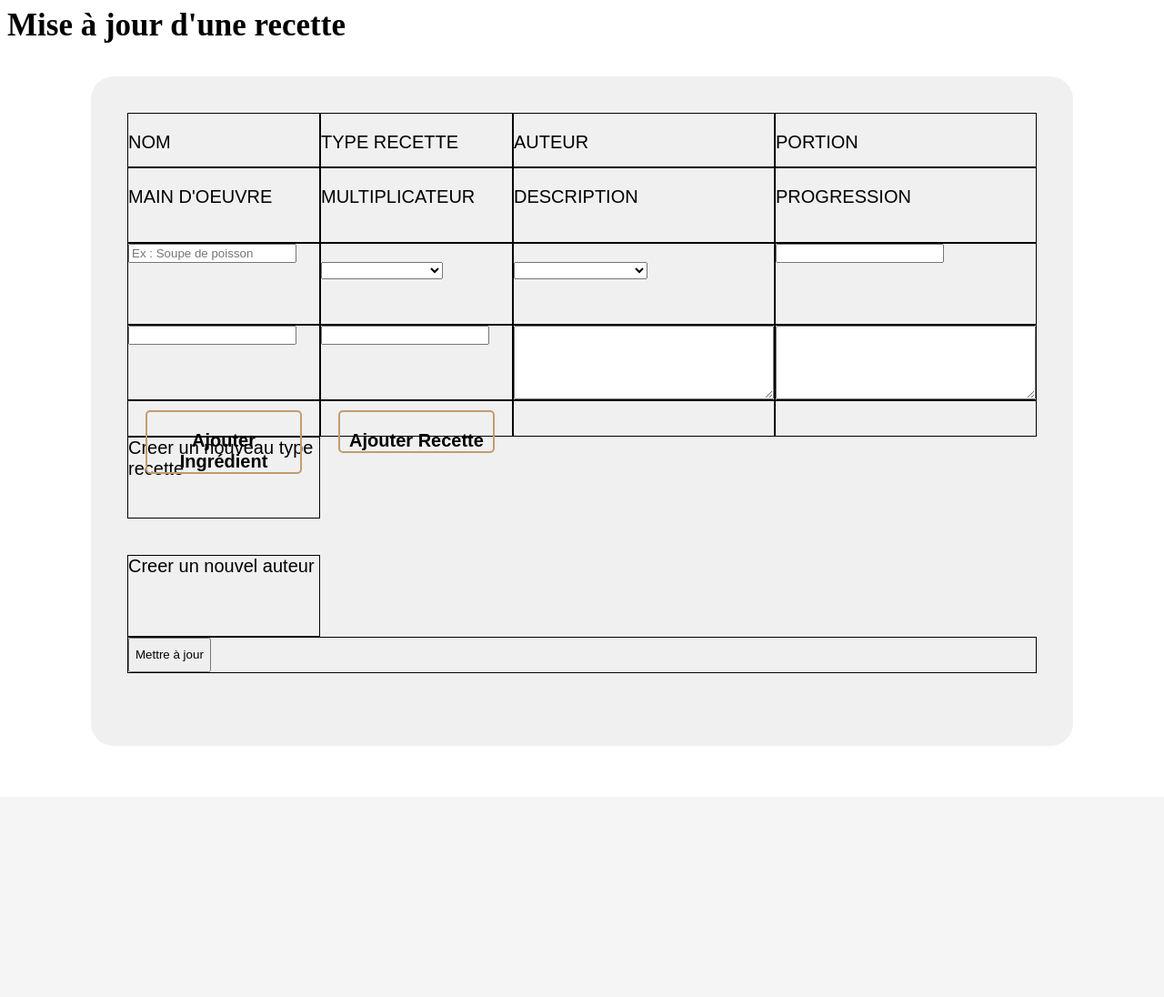
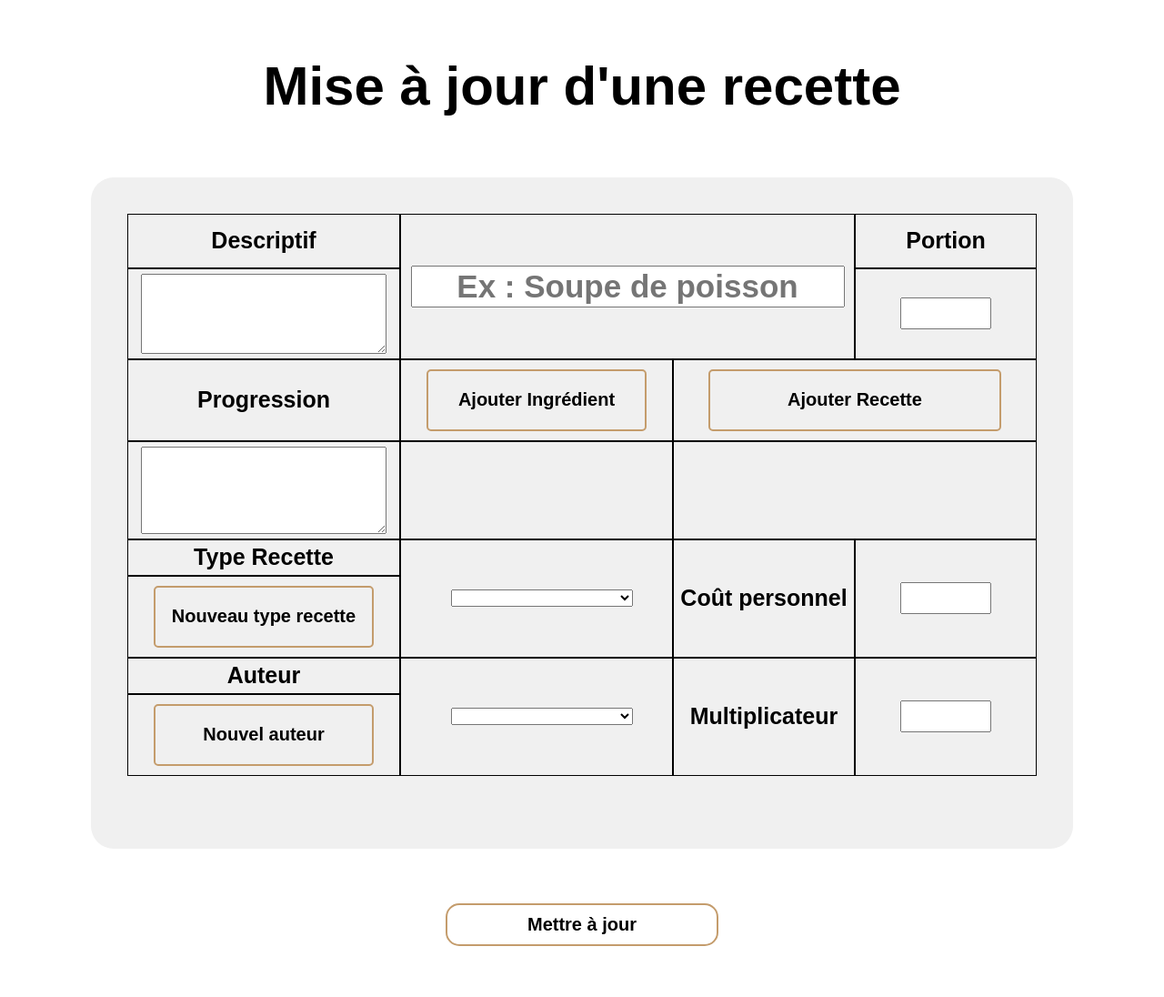
Before and after one commit to etienne-tillier/ProjetPiscine, a PHP site: page /view/recette/update.php in a window 1280 px wide. Shown: the whole page at 91% size. Before the commit the page ends 740 px from the top, so only its background shows below. Run offline with PHP 8.4, Linux system fonts and the light colour scheme; the template is opened without the code that fills it, so the values that code supplies are empty.

Commit message:
les forms c'est fini + correction fonction

```diff
--- a/style/style_formulaire_recette.css
+++ b/style/style_formulaire_recette.css
@@ -4,7 +4,7 @@
     font-weight: bold;
     font-size: 60px;
     margin-top: 60px;
-    margin-bottom: 60px;
+    margin-bottom: 30px;
 }
 
 fieldset{
@@ -31,7 +31,7 @@ fieldset{
 	margin-top: 30px;
     display: grid;
     grid-template-columns: 3fr 3fr 2fr 2fr;
-    grid-template-rows: 60px minmax(60px, 1fr) 90px 1fr 40px 90px 40px 90px 40px 40px;
+    grid-template-rows: 60px 100px 90px 1fr 40px 90px 40px 90px 40px;
 	background-color: rgb(240,240,240);
 	border-radius: 25px;
 }
@@ -164,24 +164,73 @@ fieldset{
     display: flex;
 }
 
-.bouton3{
-    grid-column: 1/5;
-    grid-row: 9;
-    display: flex;
+/* Style des éléments */
+
+.titre, .num{
+	margin: auto;
 }
 
-/* Style des éléments */
+.entrer_text_titre{
+    text-align: center;
+    font-size: 35px;
+    font-weight: bold;
+}
 
-.titre{
-	font-size: 35px;
-	font-weight: bold;
-	margin: auto;
+.entrer_text_num{
+    width: 100px;
+    text-align: center;
+    font-size: 25px;
+}
+
+.entrer_text_area{
+    font-size: 15px;
+    margin: auto;
+    margin-bottom: 5px;
+    margin-top: 5px;
+    max-width: 270px;
+    width: 100%;
+}
+
+#auteurSelect, #typeRecetteSelect, .sous_div{
+    margin: auto;
+}
+
+#selectTypeRecette, #selectAuteur{
+    width: 200px;
+}
+
+.choix{
+    width: 210px;
+}
+
+.liste_der{
+    margin-left: 20%;
+}
+
+#newAuteurNom, #newAuteurPrenom, #newTypeRecette, .entrer_text1{
+    font-size: 20px;
+    max-width: 80%;
+}
+
+#newTypeRecette{
+    margin-top: 40px;
+}
+
+.contenu_fiche7 ul, .contenu_fiche6 ul{
+    margin: auto;
+    list-style: none;
+    display: flex;
+    flex-direction: column;
 }
 
 .sous_titre{
 	margin: auto;
 	font-size: 25px;
 	font-weight: bold;
+}
+
+#listeIngredient, #listeRecette{
+    list-style: none;
 }
 
 /* Style des boutons */
@@ -199,6 +248,38 @@ fieldset{
     transition: 400ms;
 }
 
-.bouton:hover, #ajouterIngredient:hover, #ajouterRecette:hover{
+.bouton:hover, #ajouterIngredient:hover, #ajouterRecette:hover, .bouton_final:hover{
     color: rgb(196, 156, 108);
 }
+
+.bouton3{
+    text-align: center;
+    padding-top: 30px;
+    padding-bottom: 30px;
+}
+
+.bouton_final{
+    font-size: 20px;
+    font-weight: bold;
+    padding: 10px;
+    width: 300px;
+	border:rgb(196, 156, 108) 2px solid;
+    border-radius: 15px;
+    background-color: transparent;
+    transition: 400ms;
+}
+
+.boutonRecette, .boutonIngredient{
+    margin-bottom: 30px;
+    padding-top: 10px;
+    padding-bottom: 10px;
+    width: 205px;
+    text-align: center;
+    border: solid rgb(196, 156, 108) 2px;
+    border-radius: 5px;
+    transition: 400ms;
+}
+
+.boutonRecette:hover, .boutonIngredient:hover{
+    color: rgb(196, 156, 108);
+}
--- a/view/recette/update.php
+++ b/view/recette/update.php
@@ -56,22 +56,22 @@
                         <?= ($ingredientDansRecette->getIdIngredient() == $ingredient->getIdIngredient() ? ',selected : true' : '') ?>
                     }));
                 <?php };?>
-            $("#listeIngredient div:last").append("<li><input type='text' value='<?= $ingredientDansRecette->getQuantiteIngredient() ?>'name='quantitesIngredients[]' placeholder='Quantité ingredient' required></input></li>");
-            $("#listeIngredient div:last").append("<li><div onclick='$(this).parent().parent().remove()'>Supprimer</div></li>");
+            $("#listeIngredient div:last").append("<li><input class='entrer_text1' type='text' value='<?= $ingredientDansRecette->getQuantiteIngredient() ?>'name='quantitesIngredients[]' placeholder='Quantité ingredient' required></input></li>");
+            $("#listeIngredient div:last").append("<li><div class='boutonIngredient' onclick='$(this).parent().parent().remove()'>Supprimer</div></li>");
             i++;
             <?php };?>
             <?php foreach ($tabRecetteDansRecette as $recetteDansRecette){?>
-            $("#listeIngredient").append("<div id='" + i + "'></div>");
-            $("#listeIngredient div:last").append("<li><select class='choix' name='recettes[]' placeholder='Choisissez la recette' required></select></li>");
+            $("#listeRecette").append("<div id='" + i + "'></div>");
+            $("#listeRecette div:last").append("<li><select class='choix' name='recettes[]' placeholder='Choisissez la recette' required></select></li>");
             <?php foreach ($listeRecette as $recette){?>
-                $("#listeIngredient div:last select:last").append($('<option>', {
+                $("#listeRecette div:last select:last").append($('<option>', {
                     value: "<?php echo $recette->getIdRecette()?>",
                     text: "<?php echo $recette->getNomRecette()?>"
                     <?= ($recetteDansRecette->getIdRecetteFille() == $recette->getIdRecette() ? ',selected : true' : '') ?>
                 }));
                 <?php };?>
-            $("#listeIngredient div:last").append("<li><input class='entrer_text' type='text' value='<?= $recetteDansRecette->getQuantiteRecette() ?>' name='quantitesRecettes[]' placeholder='Quantité recette' required></input></li>");
-            $("#listeIngredient div:last").append("<li><div onclick='$(this).parent().parent().remove()'>Supprimer<br></div></li>");
+            $("#listeRecette div:last").append("<li><input class='entrer_text1' class='entrer_text' type='text' value='<?= $recetteDansRecette->getQuantiteRecette() ?>' name='quantitesRecettes[]' placeholder='Quantité recette' required></input></li>");
+            $("#listeRecette div:last").append("<li><div class='boutonRecette' onclick='$(this).parent().parent().remove()'>Supprimer<br></div></li>");
             i++;
             <?php };?>
             $(".choix").chosen();
@@ -86,22 +86,22 @@
                 text: "<?php echo $ingredient->getNomIngredient()?>"
             }));
         <?php }; ?>
-        $("#listeIngredient div:last").append("<li><input type='text' name='quantitesIngredients[]' placeholder='Quantité ingredient' required></input></li>");
-        $("#listeIngredient div:last").append("<li><div class=bouton_list onclick='$(this).parent().parent().remove()'>Supprimer</div></li>");
+        $("#listeIngredient div:last").append("<li><input class='entrer_text1' type='text' name='quantitesIngredients[]' placeholder='Quantité ingredient' required></input></li>");
+        $("#listeIngredient div:last").append("<li><div class='boutonIngredient' onclick='$(this).parent().parent().remove()'>Supprimer</div></li>");
         i++;
         $(".choix").chosen();
     }
     function ajouterRecette(){
-        $("#listeIngredient").append("<div id='" + i + "'></div>");
-        $("#listeIngredient div:last").append("<li><select class='choix' name='recettes[]' placeholder='Choisissez la recette' required></select></li>");
+        $("#listeRecette").append("<div id='" + i + "'></div>");
+        $("#listeRecette div:last").append("<li><select class='choix' name='recettes[]' placeholder='Choisissez la recette' required></select></li>");
         <?php foreach ($listeRecette as $recette){?>
-        $("#listeIngredient div:last select:last").append($('<option>', {
+        $("#listeRecette div:last select:last").append($('<option>', {
             value: "<?php echo $recette->getIdRecette()?>",
             text: "<?php echo $recette->getNomRecette()?>"
         }));
         <?php }; ?>
-        $("#listeIngredient div:last").append("<li><input type='text' name='quantitesRecettes[]' placeholder='Quantité recette' required></input></li>");
-        $("#listeIngredient div:last").append("<li><div onclick='$(this).parent().parent().remove()'>Supprimer</div></li>");
+        $("#listeRecette div:last").append("<li><input class='entrer_text1' type='text' name='quantitesRecettes[]' placeholder='Quantité recette' required></input></li>");
+        $("#listeRecette div:last").append("<li><div class='boutonRecette' onclick='$(this).parent().parent().remove()'>Supprimer</div></li>");
         i++;
         $(".choix").chosen();
     }
@@ -111,52 +111,80 @@
     }
 </script>
 
-<div class="titre"><?= ($create ? "Ajout d'une nouvelle recette" : "Mise à jour d'une recette") ?></div>
+<div class="titre_form"><?= ($create ? "Ajout d'une nouvelle recette" : "Mise à jour d'une recette") ?></div>
 <form id="formulaire" method="post" action="index.php?action=<?= ($create ? "created" : "updated" )?>&controller=recette">
     <fieldset>
         <input type ="hidden" name ="action" value=<?php echo "\"$act\"" ?>/>
         <input type ="hidden" name ="controller" value="recette"/>
-        <div class="contenu_form">
+        <div class="maxiParent">
             <div class="grid">
-
-                <div class="sous_titre1">
-                    <p>NOM</p>
+                <div class="titre1">
+                    <p class="titre"><input class="entrer_text_titre" type="text" placeholder="Ex : Soupe de poisson" name="nomRecette" <?= ($create ? "required" : "required") ?> value="<?= htmlspecialchars($nomRecette) ?>" id="nom_recette"/></p>
                 </div>
 
-                <div class="sous_titre2">
-                    <p>TYPE RECETTE</p>
+                <div class="sous_titre11">
+                    <p class="sous_titre">Descriptif</p>
                 </div>
 
-                <div class="sous_titre3">
-                    <p>AUTEUR</p>
+                <div class="sous_titre12">
+                    <p class="sous_titre">Progression</p>
                 </div>
 
-                <div class="sous_titre4">
-                    <p>PORTION</p>
-                </div>
-                <div class="sous_titre5">
-                    <p>MAIN D'OEUVRE</p>
+                <div class="sous_titre13">
+                    <p id="ajouterIngredient" onclick="ajouterIngredient()"> Ajouter Ingrédient </p>
                 </div>
 
-                <div class="sous_titre6">
-                    <p>MULTIPLICATEUR</p>
+                <div class="sous_titre14">
+                    <p id="ajouterRecette" onclick="ajouterRecette()"> Ajouter Recette </p>
                 </div>
 
-                <div class="sous_titre7">
-                    <p>DESCRIPTION</p>
+                <div class="sous_titre15">
+                    <p class="sous_titre">Portion</p>
                 </div>
 
-                <div class="sous_titre8">
-                    <p>PROGRESSION</p>
+                <div class="sous_titre21">
+                    <p class="sous_titre">Type Recette</p>
                 </div>
 
-                <div class="reponse1">
-                    <input class="entrer_text" type="text" placeholder="Ex : Soupe de poisson" name="nomRecette" <?= ($create ? "required" : "required") ?> value="<?= htmlspecialchars($nomRecette) ?>" id="nom_recette"/>
+                <div class="sous_titre22">
+                    <p class="sous_titre">Auteur</p>
                 </div>
 
-                <div class="reponse2">
+                <div class="sous_titre26">
+                    <p class="sous_titre">Coût personnel</p>
+                </div>
+
+                <div class="sous_titre27">
+                    <p class="sous_titre">Multiplicateur</p>
+                </div>
+
+                <div class="contenu_fiche1">
+                    <textarea class="entrer_text_area" id="descriptif_id" name="descriptif" rows="5" cols="33" required>
+                        <?= htmlspecialchars($descriptif) ?>
+                    </textarea>
+                </div>
+
+                <div class="contenu_fiche2">
+                    <textarea class="entrer_text_area" id="progression_id" name="progression" rows="5" cols="33" required>
+                        <?= htmlspecialchars($progression) ?>
+                    </textarea>
+                </div>
+
+                <div class="contenu_fiche3">
+                    <p class="num"><input class="entrer_text_num" type="text" name="nombrePortion" value="<?= htmlspecialchars($nombrePortion) ?>" id="nombre_Portion" required/></p>
+                </div>
+
+                <div class="contenu_fiche4">
+                    <div class="sous_div"><ul id="listeIngredient"></ul> </div>
+                </div>
+
+                <div class="contenu_fiche5">
+                    <div class="sous_div"><ul id="listeRecette"></ul></div>
+                </div>
+
+                <div class="contenu_fiche6">
                     <div id="typeRecetteSelect">
-                        <p><select id="selectTypeRecette" name="idTypeRecette" required>
+                        <p class="liste_der"><select id="selectTypeRecette" name="idTypeRecette" required>
                             <option class="liste_der" value="" disabled <?= ($create ? "selected" : "") ?>>Choisissez un type</option>
                             <?php
                             foreach($typeRecetteList as $type){
@@ -166,12 +194,15 @@
                             <script>$("#selectTypeRecette").chosen();</script>
                         </select>
                     </div>
-                    <input id="newTypeRecette" type="text" name="newTypeRecette" placeholder="Nouveau Type" style="display: none"></p>
+                        <ul>
+                            <li><input id="newTypeRecette" type="text" name="newTypeRecette" placeholder="Nouveau Type" style="display: none"></li></p>
+                        </ul>
+
                 </div>
 
-                <div class="reponse3">
+                <div class="contenu_fiche7">
                     <div id="auteurSelect">
-                        <p><select id="selectAuteur" name="idAuteur" required>
+                        <p class="liste_der"><select id="selectAuteur" name="idAuteur" required>
                             <option class="liste_der" value="" disabled <?= ($create ? "selected" : "") ?>>Choisissez un auteur</option>
                             <?php
                                 foreach($auteurList as $auteur){
@@ -181,63 +212,34 @@
                             <script>$("#selectAuteur").chosen();</script>
                         </select>
                     </div>
-                    <input id="newAuteurNom" type="text" name="newNom" placeholder="Nom" style="display: none">
-                    <input id="newAuteurPrenom" type="text" name="newPrenom" placeholder="Prenom" style="display: none"></p>
+                        <ul>
+                            <li><input id="newAuteurNom" type="text" name="newNom" placeholder="Nom" style="display: none"></li>
+                            <li><input id="newAuteurPrenom" type="text" name="newPrenom" placeholder="Prenom" style="display: none"></li>
+                        </ul>
+                    </p>
                 </div>
 
-                <div class="reponse4">
-                    <input class="entrer_text" type="text" name="nombrePortion" value="<?= htmlspecialchars($nombrePortion) ?>" id="nombre_Portion" required/>
+                <div class="contenu_fiche11">
+                    <p class="num"><input class="entrer_text_num" type="text" name="prixMainOeuvre" value="<?= htmlspecialchars($prixMainOeuvre) ?>" id="prixMain_Oeuvre" required/></p>
                 </div>
 
-                <div class="reponse5">
-                    <input class="entrer_text" type="text" name="prixMainOeuvre" value="<?= htmlspecialchars($prixMainOeuvre) ?>" id="prixMain_Oeuvre" required/>
-                </div>
-
-                <div class="reponse6">
-                    <input class="entrer_text" type="text" name="multiplicateur" value="<?= htmlspecialchars($multiplicateur) ?>" id="multiplicateur_id" required/>
-                </div>
-
-                <div class="reponse7">
-                    <textarea class="entrer_text_area" id="descriptif_id" name="descriptif" rows="5" cols="33" required>
-                        <?= htmlspecialchars($descriptif) ?>
-                    </textarea>
-                </div>
-
-                <div class="reponse8">
-                    <textarea class="entrer_text_area" id="progression_id" name="progression" rows="5" cols="33" required>
-                        <?= htmlspecialchars($progression) ?>
-                    </textarea>
+                <div class="contenu_fiche12">
+                    <p class="num"><input class="entrer_text_num" type="text" name="multiplicateur" value="<?= htmlspecialchars($multiplicateur) ?>" id="multiplicateur_id" required/></p>
                 </div>
 
                 <div class="bouton1">
-                    <div class="bouton_js1" onClick="creerTypeRecette()">Creer un nouveau type recette</div>
+                    <div class="bouton" onClick="creerTypeRecette()">Nouveau type recette</div>
                 </div>
 
                 <div class="bouton2">
-                    <div class="bouton_js2" onClick="creerAuteur()">Creer un nouvel auteur</div>
+                    <div class="bouton" onClick="creerAuteur()">Nouvel auteur</div>
                 </div>
 
-                <div class="bouton3">
-                    <?=($create ? "" : '<input type="hidden" name="idRecette" value="' . rawurldecode($idRecette) . '"/>') ?>
-                    <input class="bouton_final" type="submit" value="<?= $create ? "Ajouter" : "Mettre à jour" ?>" />
-                </div>
-
-                <div class="bouton4">
-                    <p id="ajouterIngredient" onclick="ajouterIngredient()"> Ajouter Ingrédient </p>
-                </div>
-
-                <div class="bouton5">
-                    <p id="ajouterRecette" onclick="ajouterRecette()"> Ajouter Recette </p>
-                </div>
-
-                <div class="ajout1">
-                    <ul id="listeIngredient"></ul>
-                </div>
-
-                <div class="ajout2">
-                    <ul id="listeRecette"></ul>
-                </div>
             </div>
+        </div>
+        <div class="bouton3">
+            <?=($create ? "" : '<input type="hidden" name="idRecette" value="' . rawurldecode($idRecette) . '"/>') ?>
+            <input class="bouton_final" type="submit" value="<?= $create ? "Ajouter" : "Mettre à jour" ?>" />
         </div>
     </fieldset>
 </form>
```
Also changed, not shown: view/recette/create.php (+22 -18 lines), view/recette/updateIng.php (+82 -80 lines), view/recette/updateRec.php (+82 -80 lines).
